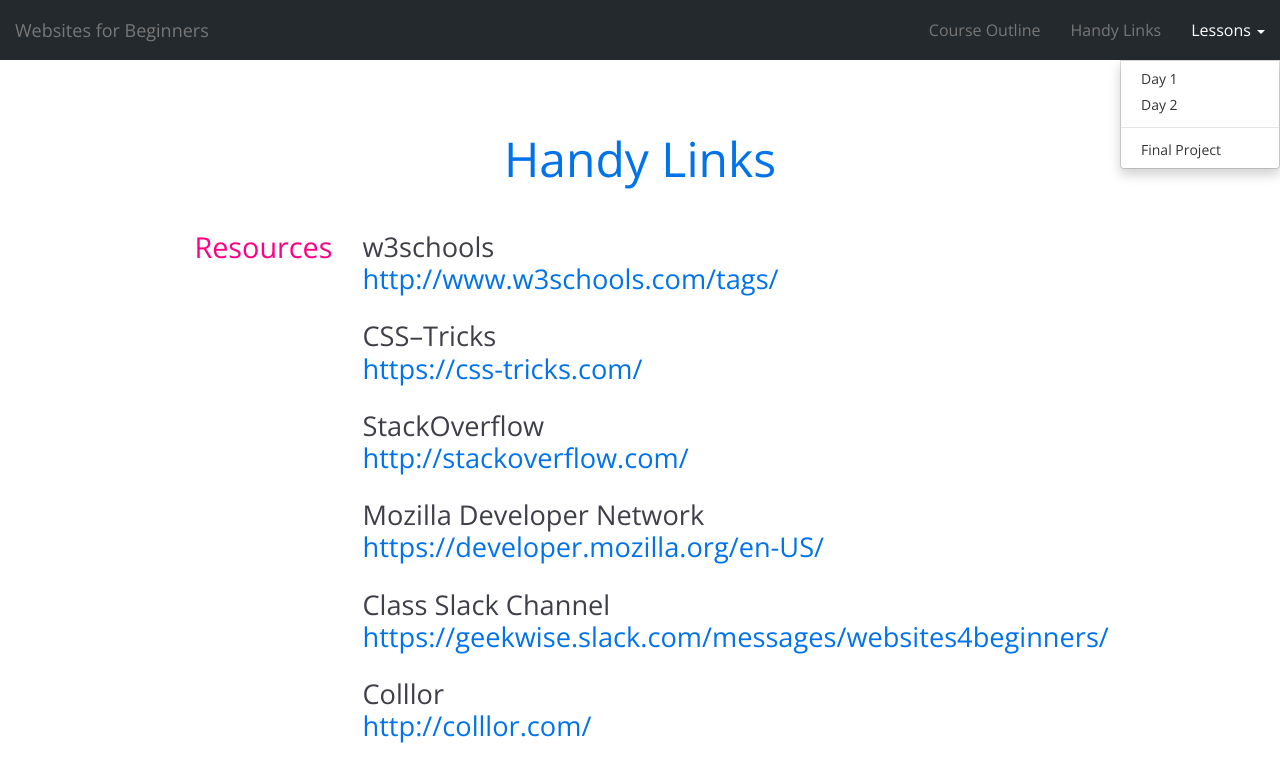
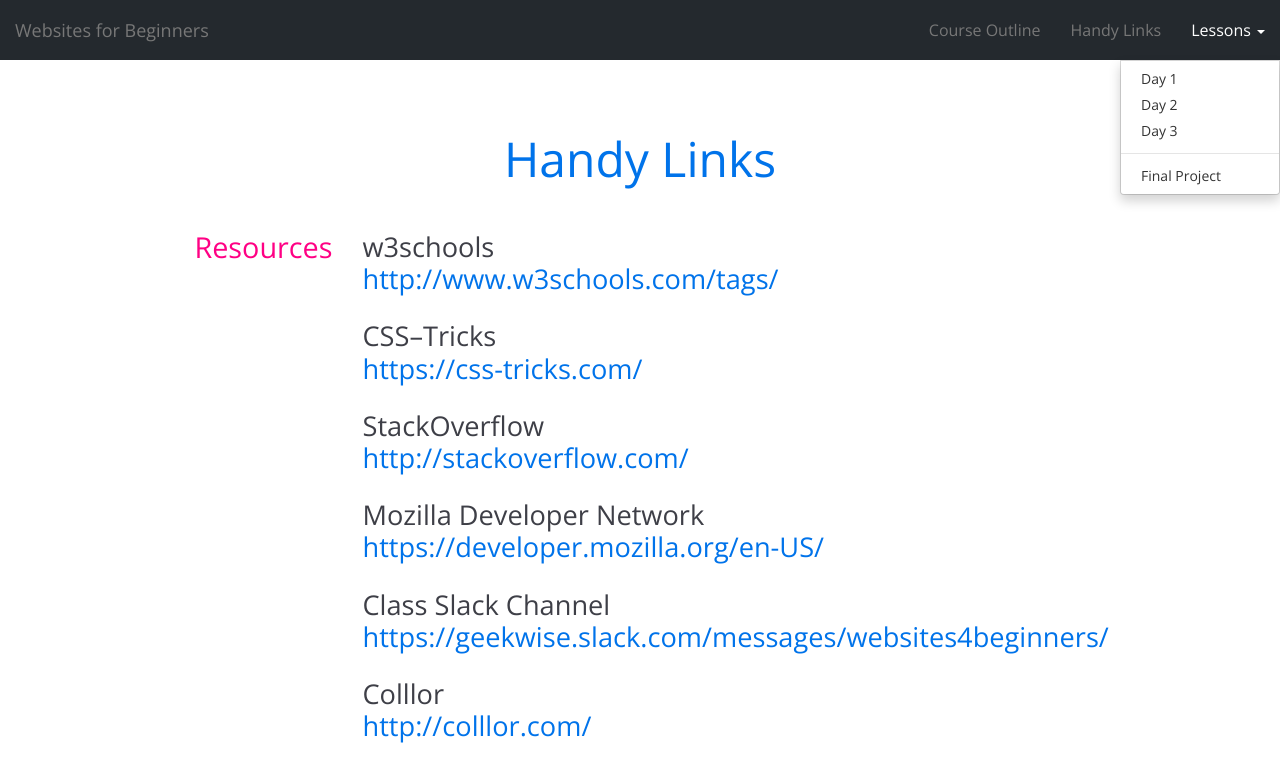
Before and after one commit to pratimasakinala/introwebdesign.github.io, a plain HTML site: page links.html in a window 1280 px wide. Both pictures are taken after a click on the button "Lessons". Shown: the top 766 px of the page. Drawn offline with nearby package versions, Linux system fonts and the light colour scheme.

Commit message:
day 3 reveal

```diff
--- a/links.html
+++ b/links.html
@@ -35,8 +35,8 @@
           <ul class="dropdown-menu">
             <li><a href="one.html">Day 1</a></li>
            <li><a href="two.html">Day 2</a></li>
-          <!--   <li><a href="three.html">Day 3</a></li>
-            <li><a href="four.html">Day 4</a></li>
+           <li><a href="three.html">Day 3</a></li>
+          <!--  <li><a href="four.html">Day 4</a></li>
 		        <li><a href="five.html">Day 5</a></li>
             <li><a href="six.html">Day 6</a></li>
 		        <li><a href="seven.html">Day 7</a></li>
```
Also changed, not shown: final.html (+2 -2 lines), index.html (+2 -2 lines), one.html (+2 -2 lines), three.html (+2 -2 lines), two.html (+2 -2 lines).
